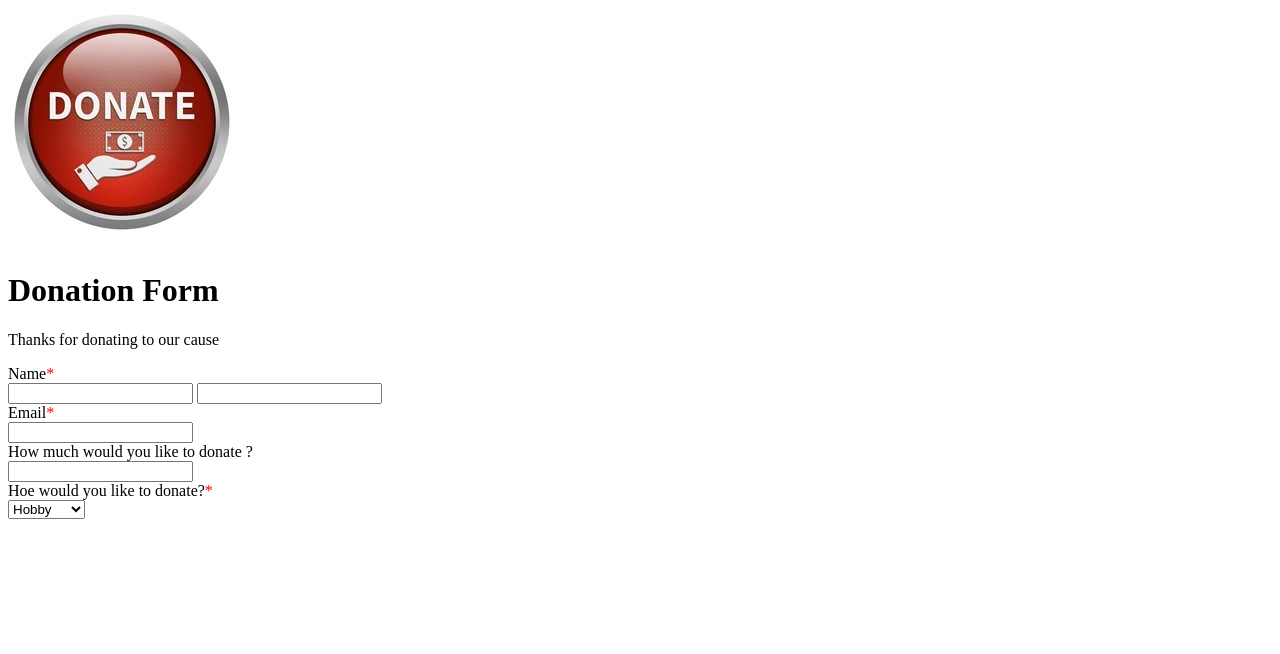
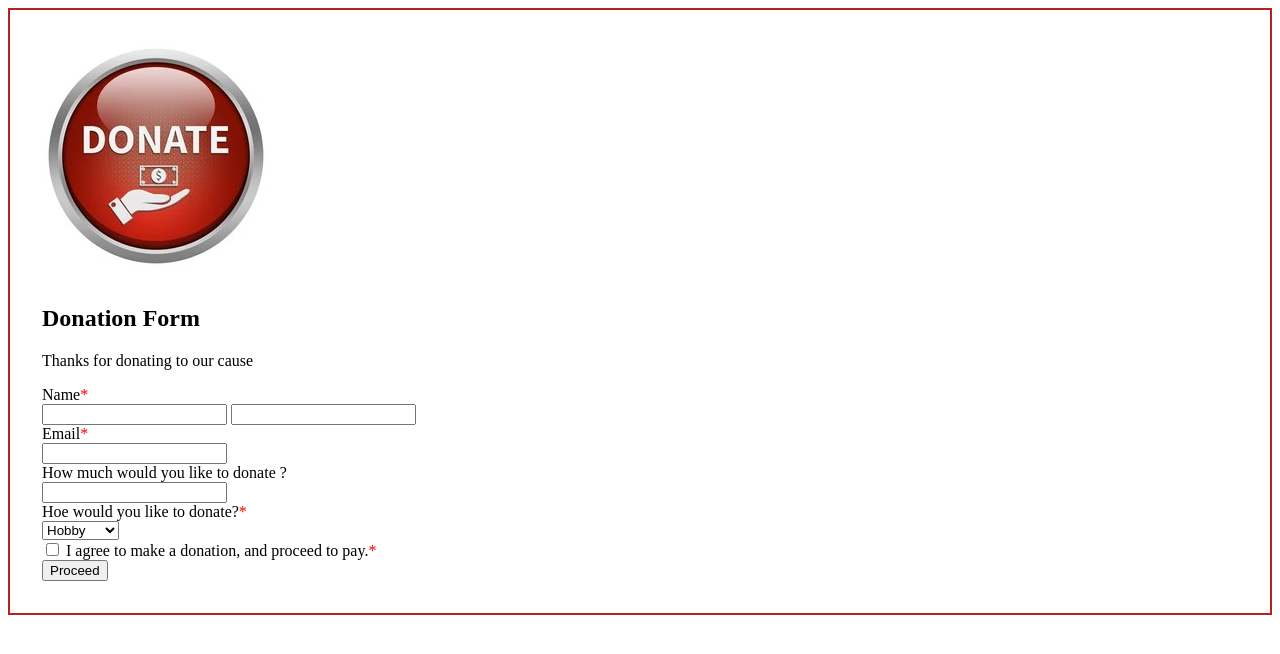
Before and after one commit to emranhe33/Donation-Form, a plain HTML site: page index.html in a window 1280 px wide. Drawn offline with Linux system fonts and the light colour scheme.

Commit message:
form html add finished

```diff
--- a/index.html
+++ b/index.html
@@ -5,6 +5,8 @@
     <meta charset="UTF-8">
     <meta name="viewport" content="width=device-width, initial-scale=1.0">
     <title>Donation Form</title>
+    <link rel="shortcut icon" href="image's/icon/0-donate-icon.png" type="image/x-icon">
+    <link rel="stylesheet" href="styles/style.css">
     <style>
         .star-red{
             color: red;
@@ -17,7 +19,8 @@
 
     </header>
     <main>
-        <img src="image's/icon/donate-icon.jpg" alt="">
+        <section id="container">
+            <img src="image's/icon/donate-icon.jpg" alt="">
 
         <h1>Donation Form</h1>
         <p>Thanks for donating to our cause</p>
@@ -40,10 +43,17 @@
                 <option value="hobby">Hobby</option>
                 <option value="like">Like That</option>
             </select>
+            <br>
+
+            <input type="checkbox" name="" id=""> <label for="agree">I agree to make a donation, and proceed to pay.<span class="star-red">*</span></label>
+            <br>
+
+            <input type="button" id="button" value="Proceed">
 
 
 
         </form>
+        </section>
     </main>
     <footer>
 
--- /dev/null
+++ b/styles/style.css
@@ -0,0 +1,4 @@
+#container{
+   border: 2px solid firebrick;
+   padding: 2em;
+}
```
